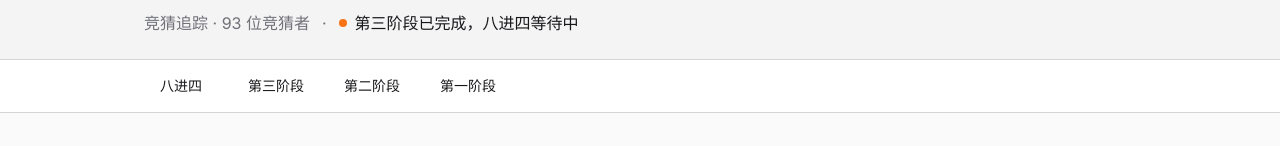
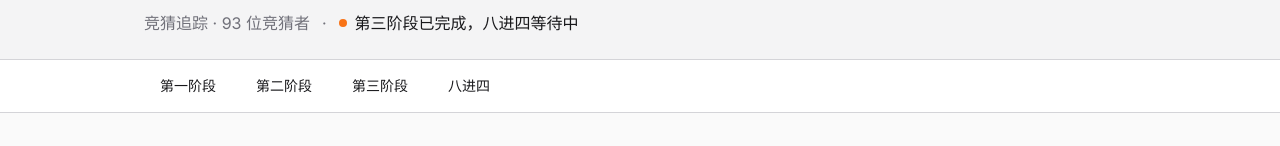
Before and after one commit to vikiboss/major-winner, a Next.js app: page / in a window 1280 px wide. Shown: the part 142-288 px from the top of the page. Built offline with nearby package versions, Linux system fonts and the light colour scheme.

Commit message:
chore: 优化状态

```diff
--- a/app/page.tsx
+++ b/app/page.tsx
@@ -149,7 +149,7 @@ export default function Home() {
             role="navigation"
             style={{ scrollSnapType: 'x mandatory' }}
           >
-            {stages.map((stage) => (
+            {stages.toReversed().map((stage) => (
               <a
                 key={stage.id}
                 href={`#${stage.id}`}
```
